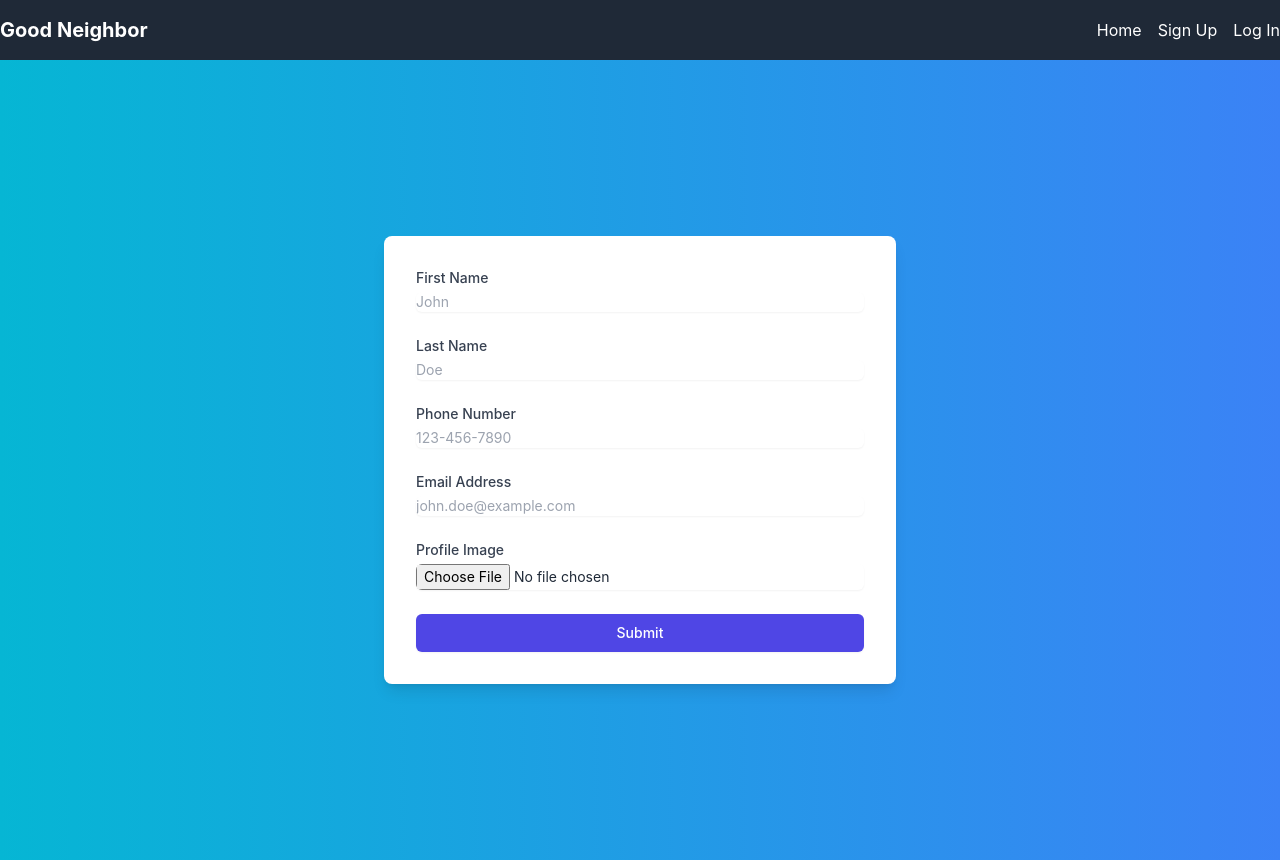
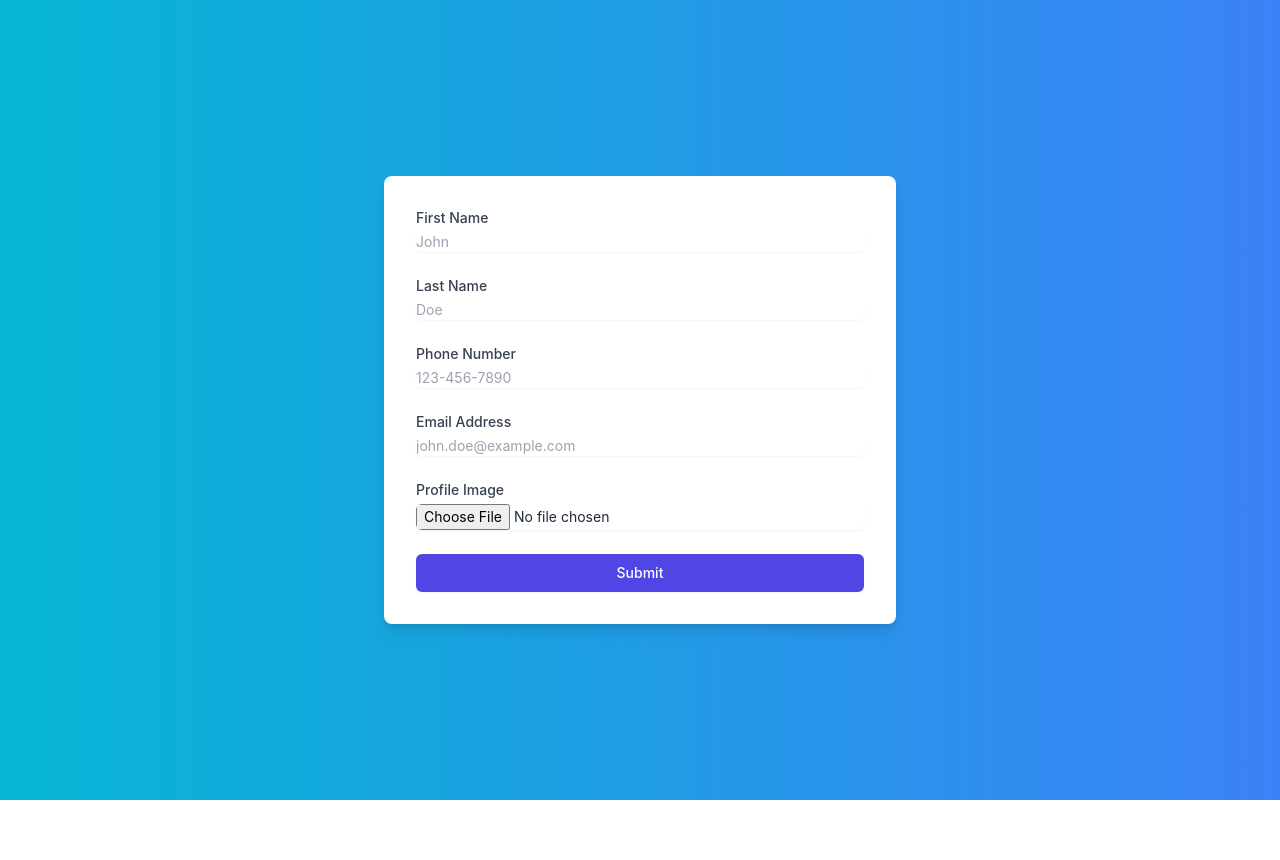
Before and after one commit to felix-hh/wildhacks2024, a Next.js app: page /adduser in a window 1280 px wide. After the commit the page ends 800 px from the top, so only its background shows below. Built offline with nearby package versions, Linux system fonts and the light colour scheme.

Commit message:
remove navbar from sign up page

```diff
--- a/pages/adduser.jsx
+++ b/pages/adduser.jsx
@@ -1,6 +1,4 @@
 import React, { useState } from 'react';
-
-import Navbar from '../components/Navbar';
 
 const UserProfileForm = () => {
   const [formData, setFormData] = useState({
@@ -28,7 +26,6 @@ const UserProfileForm = () => {
 
   return (
     <>
-    <Navbar />
     <div className="flex justify-center items-center h-screen bg-gradient-to-r from-cyan-500 to-blue-500">
       <div className="bg-white p-8 rounded-lg shadow-lg max-w-lg w-full">
         <form onSubmit={handleSubmit} className="space-y-6">
```
